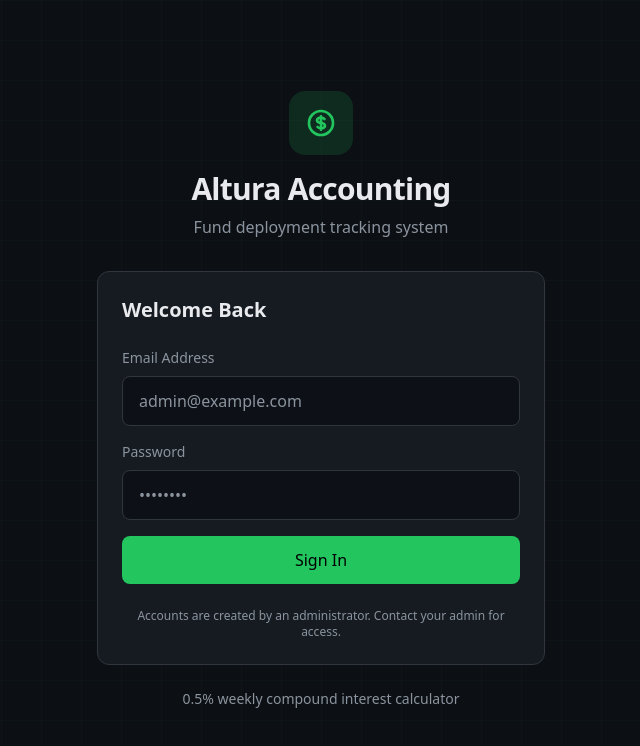
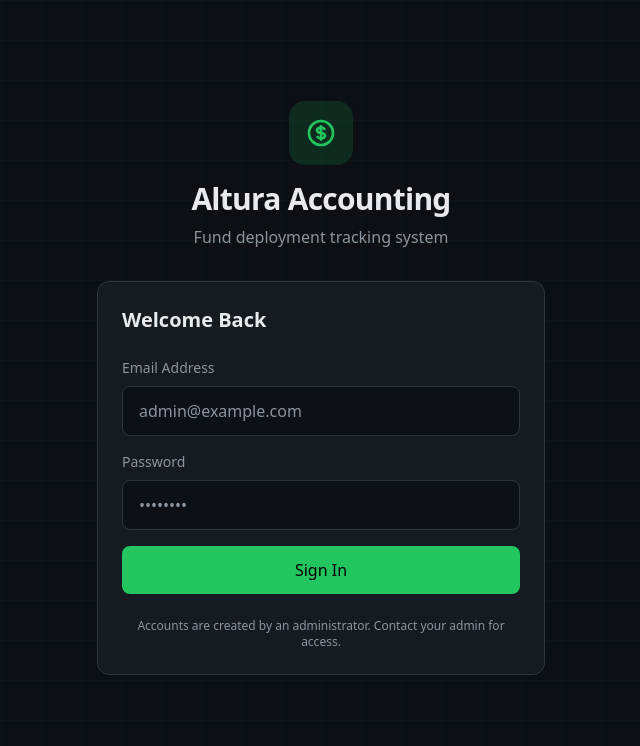
Before and after one commit to alokscott/accounting, a Next.js app: page / in a window 1280 px wide. Shown: the top 746 px of the page, without its empty margins (319-959 px from the left). Built offline with nearby package versions, Linux system fonts and the light colour scheme; no server answers.

Commit message:
Remove interest calculator text from footer
Remove the text '0.5% weekly compound interest calculator' from the footer.

```diff
--- a/src/app/page.tsx
+++ b/src/app/page.tsx
@@ -137,7 +137,7 @@ export default function LoginPage() {
 
         {/* Footer */}
         <p className="text-center text-muted text-sm mt-6 animate-fade-in stagger-2" style={{ opacity: 0 }}>
-          0.5% weekly compound interest calculator
+
         </p>
         </div>
       </main>
```
